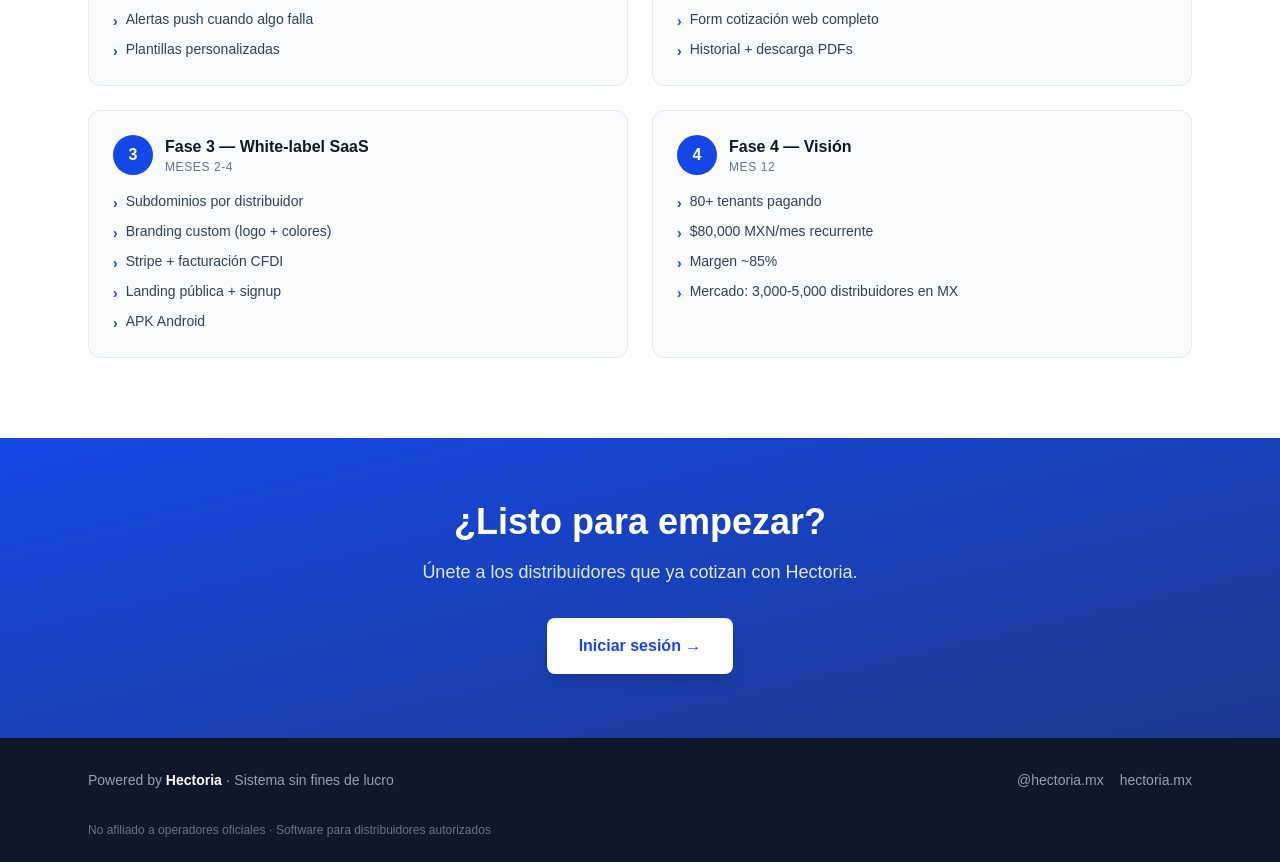
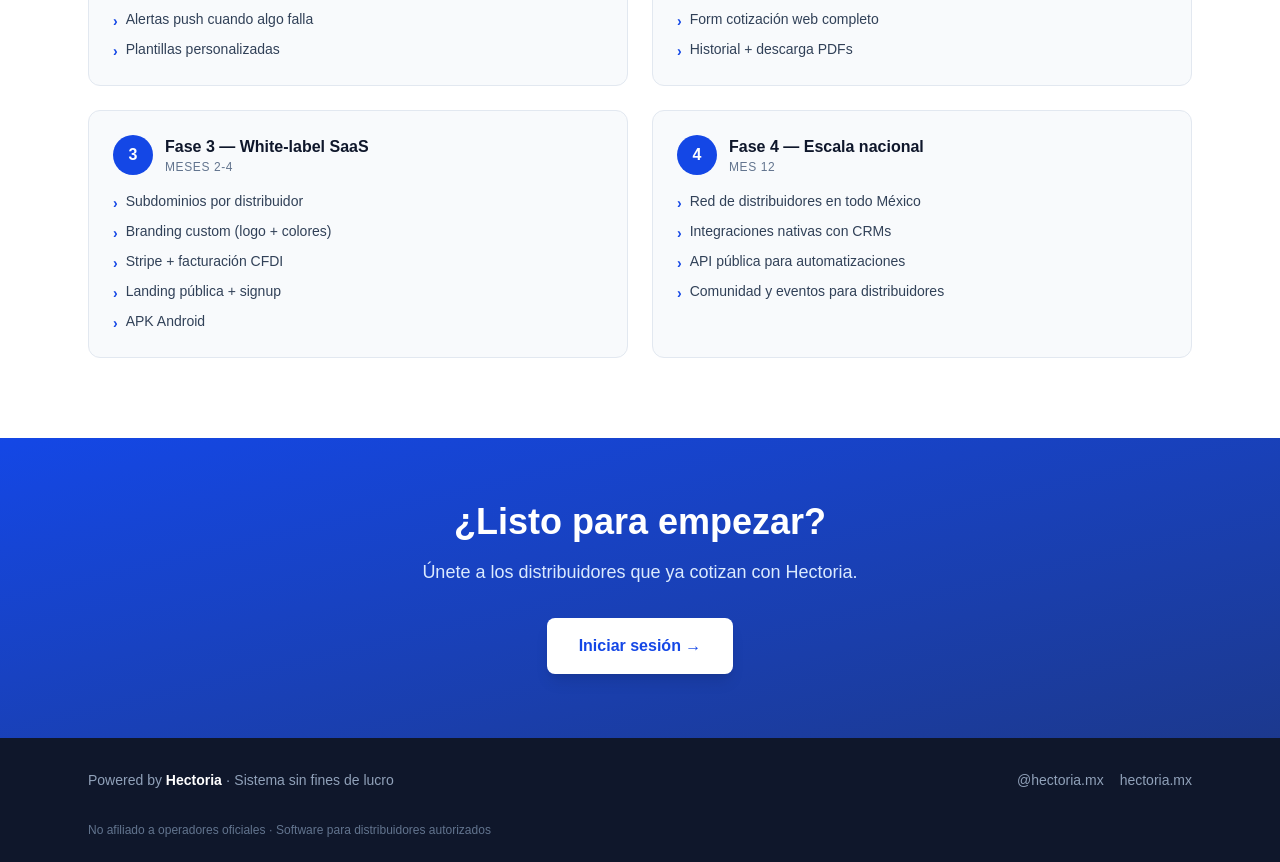
Before and after one commit to hector609/cotizador-web, a Next.js app: page /precios in a window 1280 px wide. Shown: the part 1380-2242 px from the top of the page. Built offline with nearby package versions, Linux system fonts and the light colour scheme.

Commit message:
fix: replace internal Fase 4 metrics with customer-facing roadmap (#1)
The Fase 4 section exposed internal business metrics (revenue targets,
profit margin, market size) that should not be public. Replaced with
customer-facing roadmap items focused on scale and product value.

```diff
--- a/src/app/precios/page.tsx
+++ b/src/app/precios/page.tsx
@@ -81,13 +81,13 @@ const fases = [
     ],
   },
   {
-    titulo: "Fase 4 — Visión",
+    titulo: "Fase 4 — Escala nacional",
     timing: "Mes 12",
     items: [
-      "80+ tenants pagando",
-      "$80,000 MXN/mes recurrente",
-      "Margen ~85%",
-      "Mercado: 3,000-5,000 distribuidores en MX",
+      "Red de distribuidores en todo México",
+      "Integraciones nativas con CRMs",
+      "API pública para automatizaciones",
+      "Comunidad y eventos para distribuidores",
     ],
   },
 ];
```
